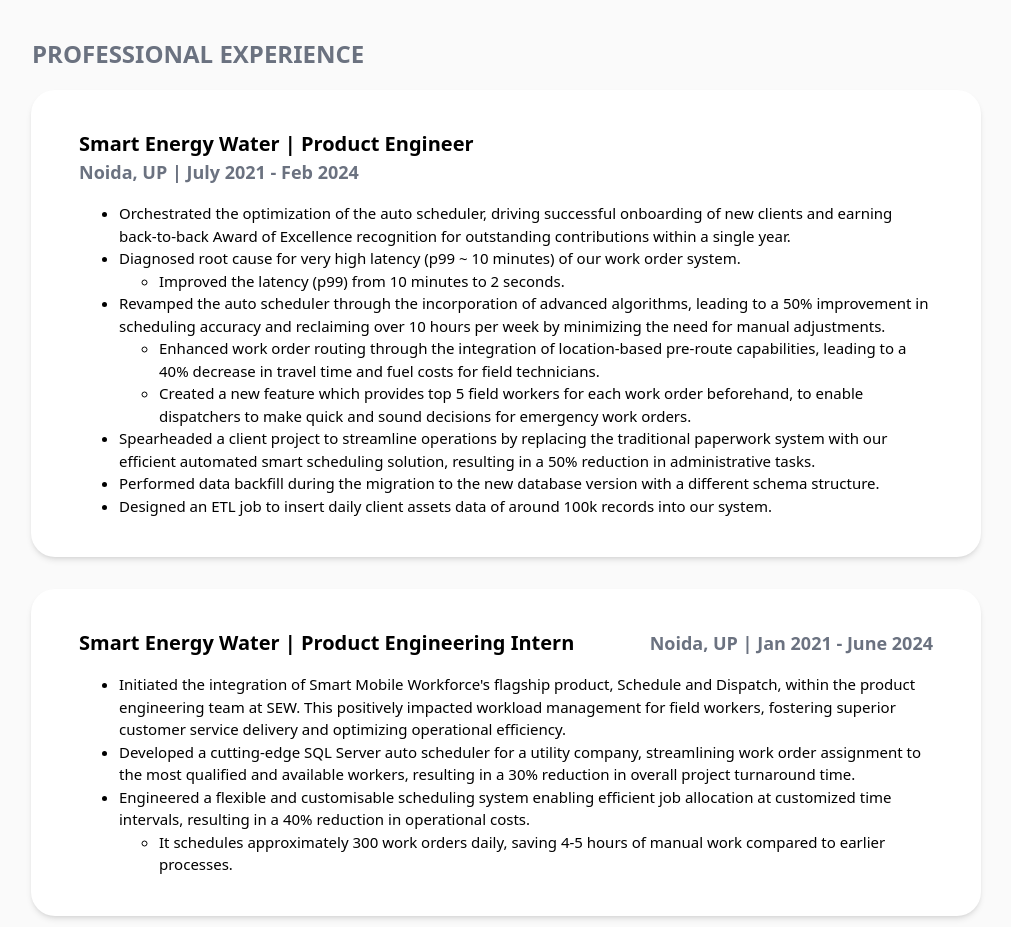
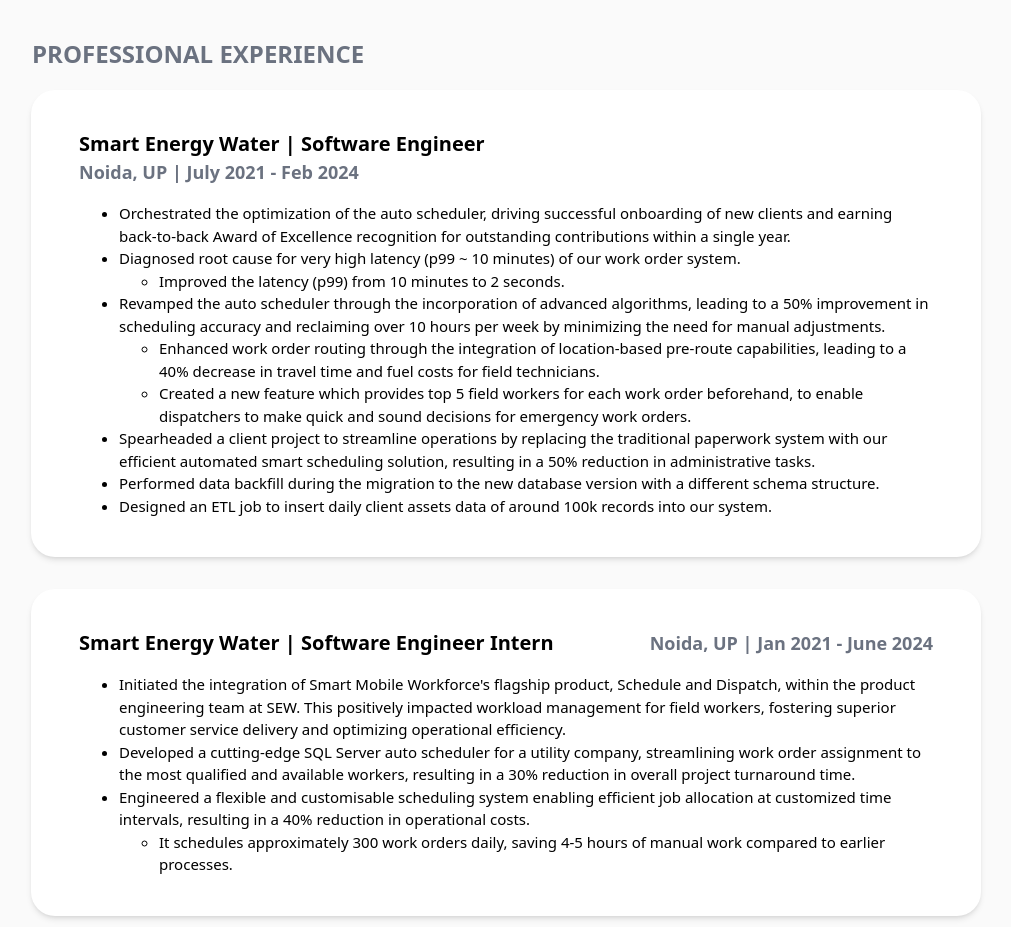
Before and after one commit to aryansindhi18/Portfolio, a React (Vite) app: page / in a window 1280 px wide. Shown: the part 940-1867 px from the top of the page, without its empty margins (134-1145 px from the left). Built offline with nearby package versions, Linux system fonts and the light colour scheme.

Commit message:
updated experience section

```diff
--- a/src/assets/components/Experience.tsx
+++ b/src/assets/components/Experience.tsx
@@ -7,7 +7,7 @@
             <div className="bg-white flex flex-col w-full lg:w-[950px] shadow-md rounded-3xl py-10 px-6 sm:px-8 md:px-12 gap-4 font-light text-md mb-8">
                 <div className="f`lex justify-between md:gap-2 items-baseline flex-col md:flex-row">
                     <div className="font-bold text-xl">
-                        Smart Energy Water | Product Engineer
+                        Smart Energy Water | Software Engineer
                     </div>
                     <div className="font-semibold text-lg text-gray-500">
                         Noida, UP | July 2021 - Feb 2024
@@ -58,7 +58,7 @@
             <div className="bg-white flex flex-col w-full lg:w-[950px] shadow-md rounded-3xl py-10 px-6 sm:px-8 md:px-12 gap-4 font-light text-md mb-8">
                 <div className="flex justify-between md:gap-2 items-baseline flex-col md:flex-row">
                     <div className="font-bold text-xl">
-                        Smart Energy Water | Product Engineering Intern
+                        Smart Energy Water | Software Engineer Intern
                     </div>
                     <div className="font-semibold text-lg text-gray-500">
                         Noida, UP | Jan 2021 - June 2024
```
